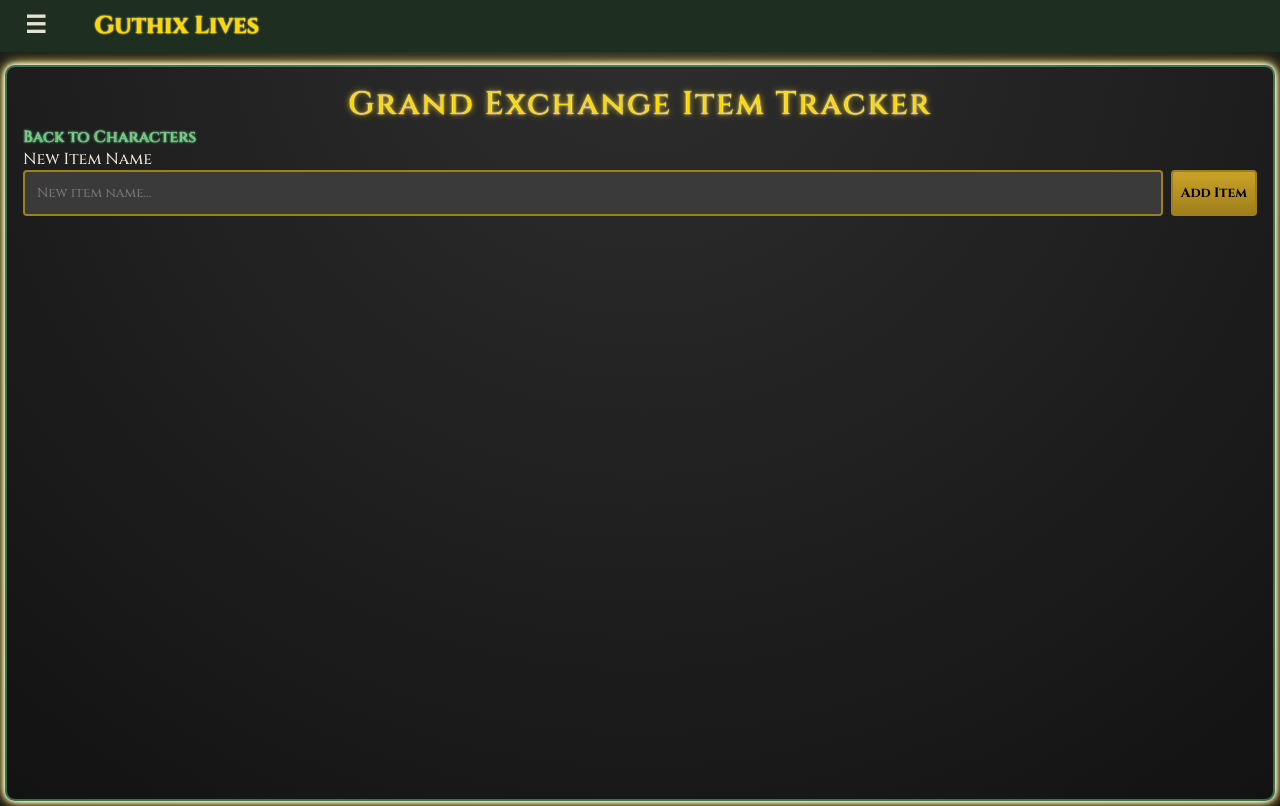
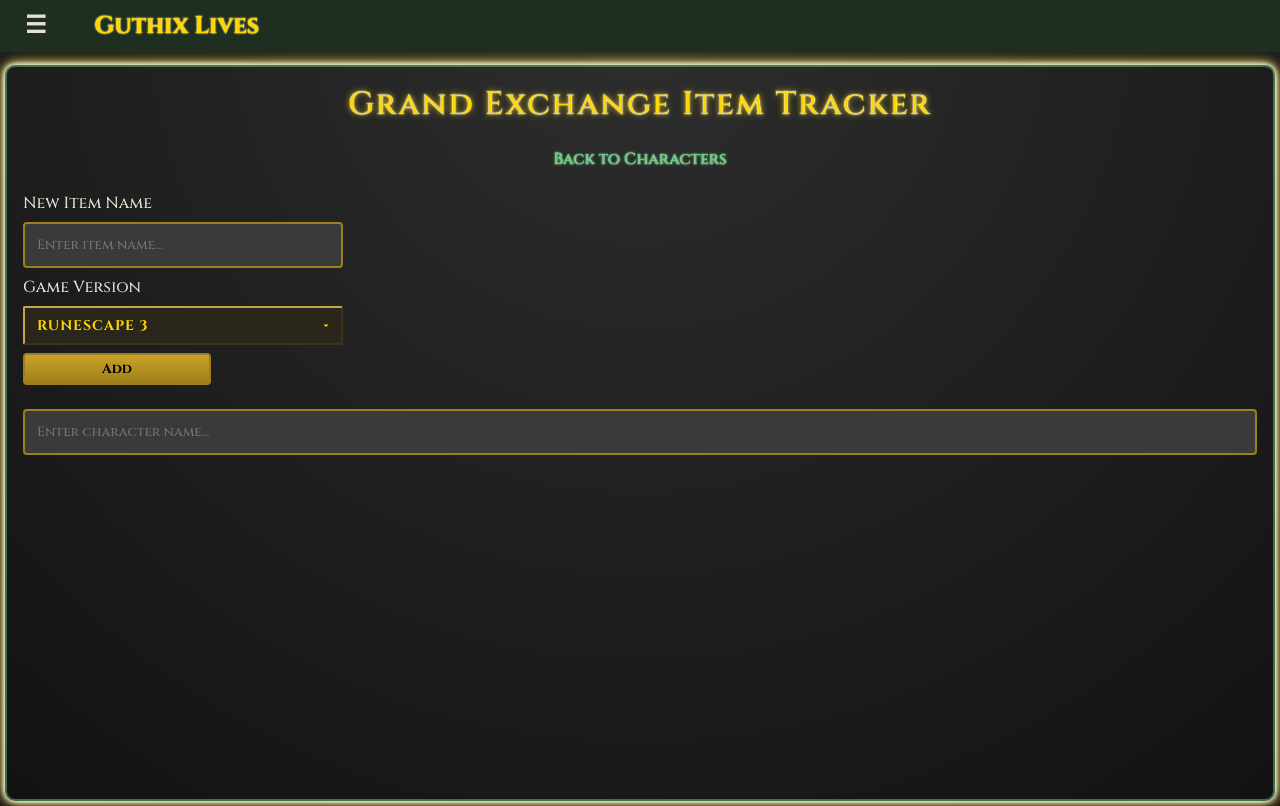
Before and after one commit to andgr457/GuthixLives, a React (Vite) app: page /characters/1/ge in a window 1280 px wide. Built offline with nearby package versions, Linux system fonts and the light colour scheme.

Commit message:
Work on ge items list

```diff
--- /dev/null
+++ b/src/hooks/useKeyPress.ts
@@ -0,0 +1,19 @@
+import { useEffect, useCallback } from 'react';
+
+export const useKeyPress = (targetKey: any, callback: any) => {
+  const handleKeyDown = useCallback((event: any) => {
+    if (event.key === targetKey) {
+      callback();
+    }
+  }, [targetKey, callback]);
+
+  useEffect(() => {
+    // Add event listener when the component mounts
+    document.addEventListener('keydown', handleKeyDown);
+
+    // Remove event listener when the component unmounts
+    return () => {
+      document.removeEventListener('keydown', handleKeyDown);
+    };
+  }, [handleKeyDown]); // Depend on handleKeyDown to ensure correct function reference
+};
--- a/src/index.css
+++ b/src/index.css
@@ -314,6 +314,7 @@ input {
   border-radius: 4px;
   color: var(--text);
   font-family: inherit;
+
 }
 
 input:focus {
@@ -453,7 +454,7 @@ button.danger:hover {
   border-right-color: #3f3316; /* shadow */
   border-bottom-color: #3f3316;/* shadow */
 
-  padding: 5px 12px;
+  padding: 10px 12px;
   border-radius: 2px;
 
   cursor: pointer;
@@ -487,6 +488,7 @@ button.danger:hover {
   background-size: 10px;
 }
 
+
 .sticky-header {
   position: sticky;
   top: 0;                  /* sticks to top */
--- a/src/pages/characters/CharacterGEItems.tsx
+++ b/src/pages/characters/CharacterGEItems.tsx
@@ -1,54 +1,94 @@
 import { useCallback, useState } from 'react'
-import { getLocalStorage, useLocalStorage } from '../../hooks/useLocalStorage'
+import { useLocalStorage } from '../../hooks/useLocalStorage'
 import { useNavigate, useParams } from 'react-router-dom'
-import type { Character, CharacterGEItem, CharacterGEItemHistory, CharacterGPTransaction } from '../../types/Characters'
-import { CharacterItemService } from '../../services/character/CharacterItemService'
+import type { Character, CharacterGEItem, CharacterGEItemHistory, GEItemGameVersion } from '../../types/Characters'
 import { CharacterStorageKeys } from './CharactersStorageKeys'
-import RSTextBox from '../core/RSTextBox'
+import { useKeyPress } from '../../hooks/useKeyPress'
+import AppErrorSection from '../core/AppErrorSection'
+import { fetchGEItem } from '../../services/ge/GE.service'
+import { DateTime } from 'luxon'
+import InfoSection from '../core/InfoSection'
 
 export default function CharacterGEItems() {
   const navigate = useNavigate()
+
   const {characterId} = useParams<{ characterId: string }>();
-  const [characters, setCharacters] = useLocalStorage<Character[]>(
+  const [characters] = useLocalStorage<Character[]>(
     CharacterStorageKeys.Characters,
     []
+  );
+  const [geItems, setGEItems] = useLocalStorage<CharacterGEItem[]>(
+    CharacterStorageKeys.CharactersGEItems,
+    []
   )
-  const [transactions, setTransactions] = useLocalStorage<CharacterGPTransaction[]>(
-    CharacterStorageKeys.CharactersGPTransactions,
+  const [geItemHistory, setGEItemHistory] = useLocalStorage<CharacterGEItemHistory[]>(
+    CharacterStorageKeys.CharactersGEItemsHistory,
     []
   );
-  const characterItems = getLocalStorage<CharacterGEItem[]>('characters-ge-items')
-  const characterItemHistories = getLocalStorage<CharacterGEItemHistory[]>('characters-ge-items-history')
   const [character] = useState<Character | undefined>(characters?.find(c => c.id === characterId))
-  const [gpTransactions, setGPTransactions] = useState<CharacterGPTransaction[] | undefined>(transactions?.filter(t => t.characterId === characterId))
-  const [geItems, setGEItems] = useState<CharacterGEItem[] | undefined>(characterItems?.filter(i => i.characterId === characterId))
-  const [geItemHistories, setGEItemHistories] = useState<CharacterGEItemHistory[] | undefined>(characterItemHistories?.filter(h => h.characterId === characterId))
   const [newItemName, setNewItemName] = useState('')
+  const [newItemGameVersion, setNewItemGameVersion] = useState('rs')
+  const [search, setSearch] = useState('')
   const [error, setError] = useState('')
-  const itemService = new CharacterItemService()
 
-  const handleNewItemClicked = useCallback(async () => {
-    setError('')
-    if(!newItemName || !newItemName?.trim() || !character) return
-    const itemName = newItemName.trim()
-    const exists = geItems?.find(i => i.name === itemName && i.characterId === character?.id)
-    if(exists){
-      setError(`${itemName} already exists for ${character?.name ?? 'this character'}.`)
+  const handleEnterPress = () => {
+    handleAddItemClicked()
+  };
+
+  useKeyPress('Enter', handleEnterPress);
+
+  const handleAddItemClicked = useCallback(async () => {
+    if(!newItemName || !newItemName?.trim()) {
+      setError('Item name cannot be empty.')
+      setNewItemName('')
       return
     }
-    const newItem: CharacterGEItem = itemService.generateNewItem(itemName, character?.id as string)
-    const newItems = []
-    newItems.push(newItem)
-    for(const item of geItems ?? []){
-      newItems.push(item)
+
+    const itemName = newItemName.trim()
+    const exists = geItems?.find(i => i.characterId === characterId && i.name?.toLowerCase() === itemName.toLowerCase())
+    if(exists){
+      setError('An item already exists with that name.')
+      return
     }
-    setGEItems(newItems)
-  }, [newItemName, geItems, character])
+    try {
+      const newItems = []
+      const newItem: CharacterGEItem = {
+        id: itemName,
+        name: itemName,
+        characterId: characterId as string,
+        gameVersion: newItemGameVersion as GEItemGameVersion
+      }
 
-  const handleAddItemClicked = useCallback(() => {
-    if(!newItemName || !newItemName?.trim()) return
+      const geResponse = await fetchGEItem(newItem?.name as string, newItem.gameVersion)
+      newItem.price = geResponse.price
+      newItem.volume = geResponse.volume
+      newItems.push(newItem)
 
-  }, [newItemName])
+      const newHistoryItems = []
+      const historyItem: CharacterGEItemHistory = {
+        id: `H_${newItem.id}_${characterId}`,
+        itemId: newItem.id as string,
+        geTimestamp: DateTime.utc().toISO(),
+        characterId: newItem.characterId,
+        gameVersion: newItem.gameVersion,
+        price: newItem.price,
+        volume: newItem.volume
+      }
+      newHistoryItems.push(historyItem)
+
+      for(const item of geItems){
+        newItems.push(item)
+      }
+      for(const historyItem of geItemHistory){
+        newHistoryItems.push(historyItem)
+      }
+
+      setGEItems(newItems)
+      setGEItemHistory(newHistoryItems)
+    }catch(error){
+      setError(`${JSON.stringify(error)}`)
+    }
+  }, [newItemName, geItems])
 
   return <div className='characters-app'>
     <div id='top'></div>
@@ -58,37 +98,85 @@ export default function CharacterGEItems() {
     <div className='app-title smaller'>
       {character?.name}
     </div>
-
-    <div>
+    <br/>
+    <div style={{textAlign: 'center'}}>
       <button className='button-link' onClick={() => {navigate('/characters')}}>Back to Characters</button>
     </div>
-    <div className='character-name'>
-      {character?.name}
-    </div>
-    <RSTextBox
-      label={{value: 'New Item Name'}}
-      showError={true}
-      textbox={{
-        id: `new_item_text`,
-        key: 'new_item_text',
-        onChange: (e: React.ChangeEvent<HTMLInputElement, HTMLInputElement>) => {setNewItemName(e.currentTarget.value)},
-        placehoder: 'New item name...',
-        value: newItemName ?? ''
-      }}
-      button={{
-        className: 'primary',
-        onClick: handleAddItemClicked,
-        text: 'Add Item',
-      }}
-    />
-    <div className=''>
-
+    <br/>
+    <div className='input-row-item' style={{width: '20em'}}>
+      <div>
+        New Item Name
+      </div>
+      <input
+        onChange={(e) => {setNewItemName(e.target.value)}}
+        type='text'
+        placeholder='Enter item name...'
+        value={newItemName ?? ''}
+      />
+      <div title='Determines what API to get data from.'>
+        Game Version
+      </div>
+      <select
+        className="rs-select"
+        style={{width: '25em'}}
+        value={newItemGameVersion}
+        onChange={(e) =>
+          setNewItemGameVersion(e.currentTarget.value)
+        }
+      >
+        <option className='rs-select-item' value='rs'>
+          RuneScape 3
+        </option>
+        <option value='osrs'>
+          Old School RuneScape
+        </option>
+      </select>
+      <button
+        style={{padding: '5px', width: '188px'}}
+        className='primary'
+        onClick={() => {handleAddItemClicked()}}
+      >
+        Add <strong>{newItemName ?? ''}</strong>
+      </button>
     </div>
     <div>
+      <AppErrorSection error={error} />
+    </div>
+    <div className='input-row-item'>
+      <input
+        onChange={(e) => {setSearch(e.target.value)}}
+        type='text'
+        placeholder='Enter character name...'
+        value={search ?? ''}
+        maxLength={16}
+      />
+    </div>
+
+    <div className='list'>
       {geItems?.map((item, index) => {
-
-        return <div className='character-ge-item' key={`${item.id}__${index}`}>
-          {item.name} {item.price}
+        let filteredOut = false
+        if(search && search.length > 0){
+          if(!item?.name?.toLowerCase().includes(search?.toLowerCase())){
+            filteredOut = true
+          }
+        }
+        return <div className={`list-item-slow-hide ${filteredOut ? 'hide' : ''}`} key={`${item.id}__${index}`}>
+          <div className='app-title smaller'>
+            {item.name}
+          </div>
+          <InfoSection sectionTitle='GE'
+            linkUrl={`/characters/${characterId}/ge/${item.id}`}
+            linkText={`Item Planner`}
+            items={[
+            {
+              title: 'Price',
+              value: `${item.price ? item.price.toLocaleString() : 0}`,
+            },
+            {
+              title: 'Volume',
+              value: `${item.price ? item.price.toLocaleString() : 0}`,
+            }
+          ]} />
         </div>
       })}
     </div>
--- a/src/services/ge/GE.service.ts
+++ b/src/services/ge/GE.service.ts
@@ -1,22 +1,27 @@
+import type { GEItemGameVersion } from '../../types/Characters';
 import type { GEItemData, GEItemsMap } from '../../types/Item';
 import type { PlannerItemStatus, PlannerItem } from '../../types/Plans';
 
 // Fetch GE prices by item ID(s)
-export async function fetchGEItem(name: string): Promise<GEItemData> {
-  const res = await fetch(`https://api.weirdgloop.org/exchange/history/rs/latest?name=${name}`);
+export async function fetchGEItem(name: string, gameVersion?: GEItemGameVersion): Promise<GEItemData> {
+  const res = await fetch(`https://api.weirdgloop.org/exchange/history/${gameVersion ?? 'rs'}/latest?name=${name}`);
   const body = await res.text()
   let parsed: GEItemsMap
   let price = undefined
+  let volume = undefined
   try {
     parsed = JSON.parse(body)
     price = parsed[name].price
+    volume = parsed[name].volume
+
   }catch(error){
     console.error(error)
   }
 
   return {
     name,
-    price: price
+    price,
+    volume
   };
 }
 
--- a/src/types/Characters.ts
+++ b/src/types/Characters.ts
@@ -7,14 +7,15 @@ export interface Character {
   showItemHistoryItemId: string | undefined
 }
 
+export type GEItemGameVersion = 'osrs' | 'rs'
 export interface CharacterGEItem {
   id?: string
   characterId: string
-  name: string;
+  name?: string;
   price?: number
   volume?: number
   geTimestamp?: string;
-  gameVersion?: 'osrs' | 'rs'
+  gameVersion?: GEItemGameVersion
 }
 
 export interface CharacterGEItemHistory extends CharacterGEItem {
--- a/src/types/Item.ts
+++ b/src/types/Item.ts
@@ -6,6 +6,7 @@ export interface GEItemData {
   id?: number
   name: string;
   price?: number
+  volume?: number
   timestamp?: string;
 }
 
```
Also changed, not shown: src/pages/characters/CharacterList.tsx (+6 -4 lines).
